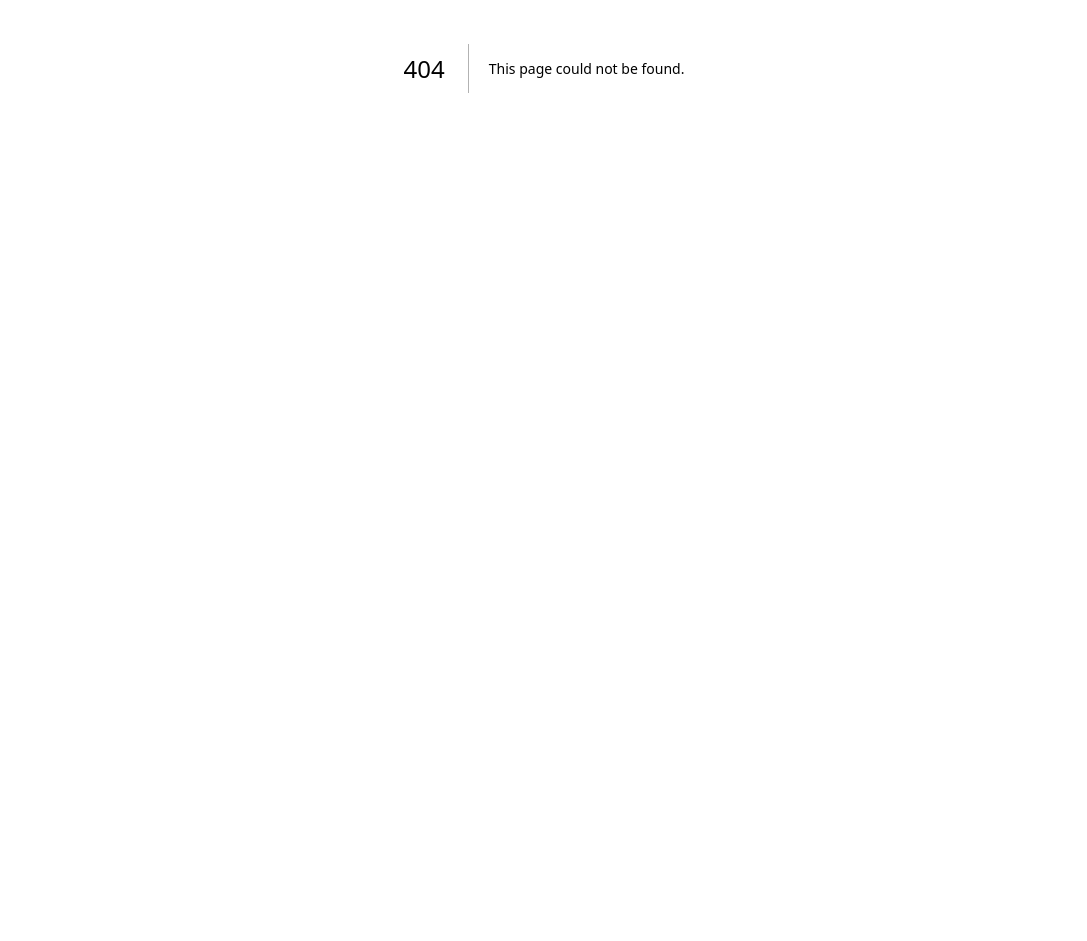
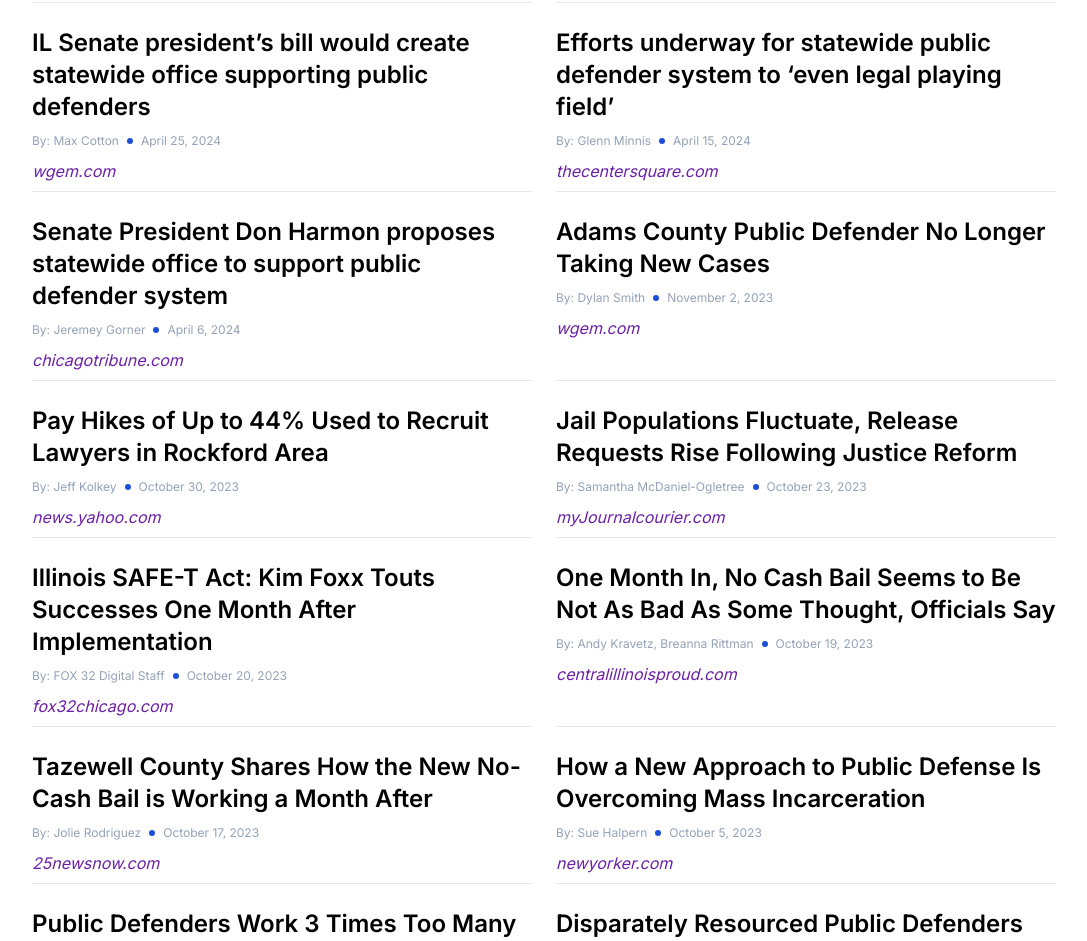
Before and after one commit to hunterMotko/il_pd_st, a Next.js app: page /media in a window 1280 px wide. Before the commit this address had no page. Shown: the part 400-1341 px from the top of the page, without its empty margins (96-1183 px from the left). Before the commit the page ends 868 px from the top, so only its background shows below. Built offline with nearby package versions, Linux system fonts and the light colour scheme.

Commit message:
Feat: Media Page

```diff
--- /dev/null
+++ b/public/media.json
@@ -0,0 +1,136 @@
+[
+  {
+    "title": "Illinois legislators try again on statewide public defender legislation",
+    "author": "Jeremey Gorner",
+    "date": "May 13, 2024",
+    "linkTitle": "chicagotribune.com",
+    "link": "https://www.chicagotribune.com/2024/05/13/illinois-legislators-try-again-on-statewide-public-defender-legislation/"
+  },
+  {
+    "title": "6 months after Illinois ended cash bail, jail populations are down as courts settle into new patterns",
+    "author": "Madeline Buckley",
+    "date": "April 29, 2024",
+    "linkTitle": "chicagotribune.com",
+    "link": "https://www.chicagotribune.com/2024/04/29/6-months-after-illinois-ended-cash-bail-jail-populations-are-down-as-courts-settle-into-new-patterns/"
+  },
+  {
+    "title": "IL Senate president’s bill would create statewide office supporting public defenders",
+    "author": "Max Cotton",
+    "date": "April 25, 2024",
+    "linkTitle": "wgem.com",
+    "link": "https://www.wgem.com/2024/04/25/il-senate-presidents-bill-would-create-statewide-office-supporting-public-defenders/"
+  },
+  {
+    "title": "Efforts underway for statewide public defender system to ‘even legal playing field’",
+    "author": "Glenn Minnis",
+    "date": "April 15, 2024",
+    "linkTitle": "thecentersquare.com",
+    "link": "https://www.thecentersquare.com/illinois/article_3864240c-fb42-11ee-83d0-ab2f6dd66978.html"
+  },
+  {
+    "title": "Senate President Don Harmon proposes statewide office to support public defender system",
+    "author": "Jeremey Gorner",
+    "date": "April 6, 2024",
+    "linkTitle": "chicagotribune.com",
+    "link": "https://www.chicagotribune.com/2024/04/06/senate-president-don-harmon-proposes-statewide-office-to-support-public-defender-system"
+  },
+
+  {
+    "title": "Adams County Public Defender No Longer Taking New Cases",
+    "author": "Dylan Smith",
+    "date": "November 2, 2023",
+    "linkTitle": "wgem.com",
+    "link": "https://www.wgem.com/2023/11/02/adams-county-public-defender-no-longer-taking-new-cases/"
+  },
+  {
+    "title": "Pay Hikes of Up to 44% Used to Recruit Lawyers in Rockford Area",
+    "author": "Jeff Kolkey",
+    "date": "October 30, 2023",
+    "linkTitle": "news.yahoo.com",
+    "link": "https://news.yahoo.com/pay-hikes-44-used-recruit-091355155.html?guccounter=1"
+  },
+  {
+    "title": "Jail Populations Fluctuate, Release Requests Rise Following Justice Reform",
+    "author": "Samantha McDaniel-Ogletree",
+    "linkTitle": "myJournalcourier.com",
+    "link": "https://www.myjournalcourier.com/news/article/justice-reform-changes-lead-increase-release-18394920.php",
+    "date": "October 23, 2023"
+  },
+  {
+    "title": "Illinois SAFE-T Act: Kim Foxx Touts Successes One Month After Implementation",
+    "author": "FOX 32 Digital Staff",
+    "date": "October 20, 2023",
+    "linkTitle": "fox32chicago.com",
+    "link": "https://www.fox32chicago.com/news/illinois-safe-t-act-kim-foxx-touts-successes?fbclid=IwAR1X7TXJPdsY0ZDlbgKzvugUdZXfhYXrNn4ql8DklizhyiBNt7gwf6bJdLo"
+  },
+  {
+    "title": "One Month In, No Cash Bail Seems to Be Not As Bad As Some Thought, Officials Say",
+    "author": "Andy Kravetz, Breanna Rittman",
+    "date": "October 19, 2023",
+    "linkTitle": "centralillinoisproud.com",
+    "link": "https://www.centralillinoisproud.com/news/local-news/one-month-in-no-cash-bail-seems-to-be-not-as-bad-as-some-thought-officials-say/"
+  },
+  {
+    "title": "Tazewell County Shares How the New No-Cash Bail is Working a Month After",
+    "author": "Jolie Rodriguez",
+    "date": "October 17, 2023",
+    "linkTitle": "25newsnow.com",
+    "link": "https://www.25newsnow.com/2023/10/17/tazewell-county-shares-effectiveness-safe-t-act-month-out/"
+  },
+  {
+    "title": "How a New Approach to Public Defense Is Overcoming Mass Incarceration",
+    "author": "Sue Halpern",
+    "linkTitle": "newyorker.com",
+    "link": "https://www.newyorker.com/news/daily-comment/how-a-new-approach-to-public-defense-is-overcoming-mass-incarceration",
+    "date": "October 5, 2023"
+  },
+  {
+    "title": "Public Defenders Work 3 Times Too Many Cases, Milestone Study And New Data Show",
+    "author": "Emily Hamer",
+    "date": "September 12, 2023",
+    "linkTitle": "thesouthern.com",
+    "link": "https://thesouthern.com/news/nation-world/crime-courts/public-defenders-attorneys-dangerously-overworked/article_5562a474-15bd-5308-a676-ce43f4fb7bf6.html#tracking-source=home-top-story"
+  },
+  {
+    "title": "Disparately Resourced Public Defenders Prepare For The End Of Cash Bail In Illinois",
+    "author": "Hannah Meisel",
+    "date": "September 12, 2023",
+    "linkTitle": "shawlocal.com",
+    "link": "https://www.shawlocal.com/news/2023/09/15/disparately-resourced-public-defenders-prepare-for-the-end-of-cash-bail-in-illinois/"
+  },
+  {
+    "title": "Public Defenders Are \"Dangerously\" Overworked, Report Finds",
+    "author": "Marco Poggio",
+    "date": "September 12, 2023",
+    "linkTitle": "law360.com",
+    "link": "https://www.law360.com/legalethics/articles/1719991/public-defenders-are-dangerously-overworked-report-finds"
+  },
+  {
+    "title": "NLADA, BPDA, And ACCD Joint Statement On The New National Public Defense Workload Study",
+    "author": "NLADA",
+    "date": "September 12, 2023",
+    "linkTitle": "nlada.org",
+    "link": "https://www.nlada.org/public-defense_workload_study"
+  },
+  {
+    "title": "Settlement Reached By Maine, ACLU To Overhaul Indigent Legal Services",
+    "author": "Samantha Hogan",
+    "date": "August 29, 2023",
+    "linkTitle": "newscentermaine.com",
+    "link": "https://www.newscentermaine.com/article/news/politics/maine-politics/settlement-reached-by-maine-and-aclu-to-overhaul-indigent-legal-services-politics/97-fd61e4a3-9715-4e14-b09c-110c01b26f67"
+  },
+  {
+    "title": "The Fixes Our Public Defense Systems Badly Need",
+    "author": "Rebecca Silber, Julia Durnan",
+    "date": "August 24, 2023",
+    "linkTitle": "governing.com",
+    "link": "https://www.governing.com/policy/the-fixes-our-public-defense-systems-badly-need"
+  },
+  {
+    "title": "Delayed Justice Is A Hidden Crisis In Our Federal Justice System",
+    "author": "Jeremiah Mosteller",
+    "date": "July 27, 2023",
+    "linkTitle": "thehill.com",
+    "link": "https://thehill.com/opinion/congress-blog/4123242-delayed-justice-is-a-hidden-crisis-in-our-federal-justice-system/"
+  }
+]
--- a/src/app/api/counties/names/route.ts
+++ b/src/app/api/counties/names/route.ts
@@ -3,14 +3,16 @@ import { NextResponse } from "next/server";
 
 export async function GET() {
   const q = `
-  SELECT ARRAY_AGG(name) AS names
-  FROM counties
-  ORDER BY 1 ASC
+  SELECT ARRAY(
+    SELECT name
+    FROM counties
+    ORDER BY name ASC
+  ) as counties
   `;
   try {
     const result = await query(q, []);
     if (!result) return NextResponse.json({ error: "Q ERROR" }, { status: 400 });
-    return NextResponse.json(result.rows[0].names, { status: 200 });
+    return NextResponse.json(result.rows[0].counties, { status: 200 });
   } catch (e) {
     return NextResponse.json({ error: "S ERROR" + e }, { status: 500 });
   }
--- /dev/null
+++ b/src/app/media/page.tsx
@@ -0,0 +1,46 @@
+import Link from "next/link";
+import json from "../../../public/media.json"
+
+type ArticleData = {
+  title: string,
+  author: string,
+  date: string,
+  linkTitle: string,
+  link: string
+}
+
+export default function NewsPage() {
+  const d = JSON.parse(JSON.stringify(json))
+  return (
+    <div className="container mx-auto">
+      <section className="max-w-screen-2xl m-auto w-full px-3 sm:px-8 lg:px-16 xl:px-32 flex flex-col gap-12 py-12 2xl:py-16">
+        <h1 className="w-full text-4xl bg-purple-900 border rounded text-white text-center p-3 font-extrabold mx-auto md:text-5xl">
+          Media
+        </h1>
+        <div className="grid w-full grid-flow-row gap-x-0 gap-y-6 md:grid-cols-2 md:gap-6 xl:grid-cols-2">
+          {d.map((item: ArticleData) => <Article key={item.title} {...item} />)}
+        </div>
+      </section>
+    </div>
+  )
+}
+
+function Article({ title, author, date, linkTitle, link }: ArticleData) {
+  return (
+    <div className="flex flex-col items-start gap-3 overflow-hidden pb-2 border-b">
+      <h3 className="text-2xl font-semibold">
+        {title}
+      </h3>
+      <p className="inline-flex items-center justify-start gap-2">
+        <span className="text-xs leading-none text-slate-400">
+          By: {author}
+        </span>
+        <span className="size-1.5 rounded-full bg-blue-700" />
+        <span className="text-xs leading-none text-slate-400">
+          {date}
+        </span>
+      </p>
+      <Link href={link} target="_blank" className="italic text-purple-800 hover:text-blue-500">{linkTitle}</Link>
+    </div>
+  );
+};
--- a/src/components/home/Card.tsx
+++ b/src/components/home/Card.tsx
@@ -12,7 +12,6 @@ const Card = ({ path, title }: CardProps) => (
       hover:bg-white hover:text-purple-900 hover:shadow-sm hover:border-2 hover:border-purple-900
       border rounded-md duration-300
       flex justify-center items-center
-      ${title === "Issue Overview" ? "md:col-span-full" : ""}
     `}
   >
     <h5 className="text-2xl font-bold md:text-3xl">{title}</h5>
--- a/src/utils/nav.ts
+++ b/src/utils/nav.ts
@@ -11,5 +11,6 @@ export const navigation = [
   { title: "Methodology", path: "/methodology" },
   { title: "Glossary", path: "/glossary" },
   { title: "Sources", path: "/sources" },
+  { title: "Media", path: "/media" },
   { title: "Research Team", path: "/team" },
 ];
```
